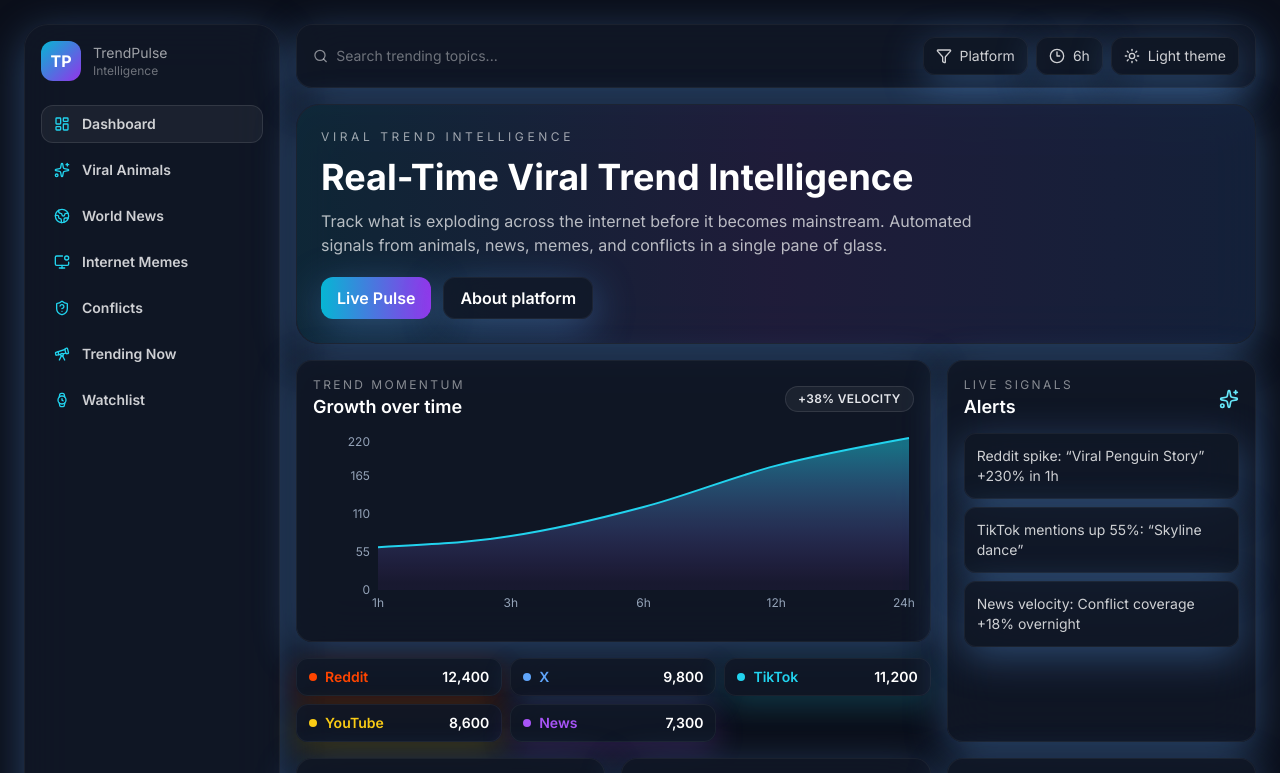
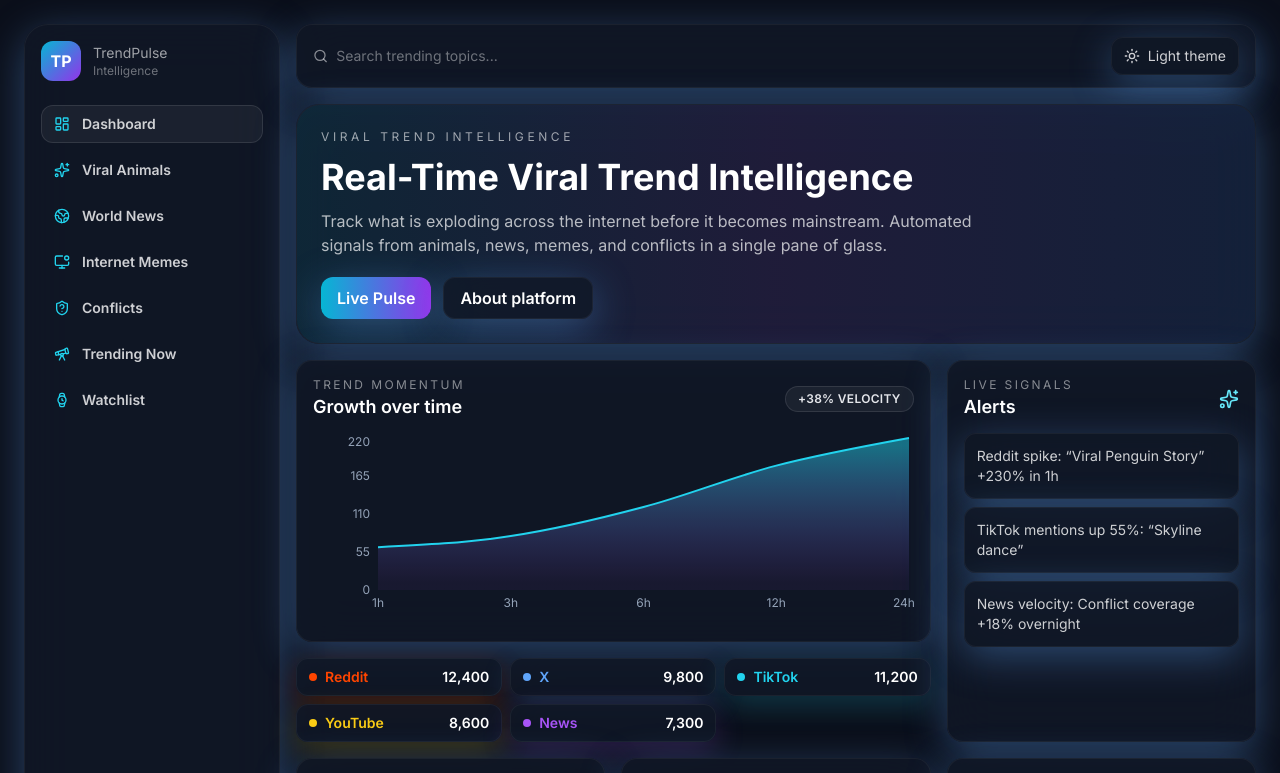
Before and after one commit to ankygautam/44, a React (Vite) app in the folder frontend/: page / in a window 1280 px wide. Shown: the top 773 px of the page. Built offline with nearby package versions, Linux system fonts and the light colour scheme.

Commit message:
Simplify navbar: remove platform/time filters

```diff
--- a/frontend/src/components/Navbar.tsx
+++ b/frontend/src/components/Navbar.tsx
@@ -16,8 +16,6 @@
         />
       </div>
       <div className="flex items-center gap-2 text-sm text-white/80 flex-wrap justify-end">
-        <button className="glass px-3 py-2 rounded-xl border border-white/10 flex items-center gap-2"> <Filter className="h-4 w-4" /> Platform </button>
-        <button className="glass px-3 py-2 rounded-xl border border-white/10 flex items-center gap-2"> <Clock3 className="h-4 w-4" /> 6h </button>
         <button className="glass px-3 py-2 rounded-xl border border-white/10 flex items-center gap-2" onClick={onToggleTheme}>
           {theme === 'dark' ? <Sun className="h-4 w-4" /> : <MoonStar className="h-4 w-4" />}
           {theme === 'dark' ? 'Light theme' : 'Dark theme'}
```
